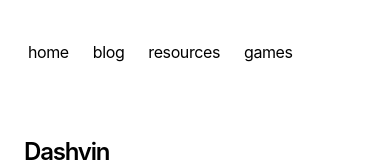
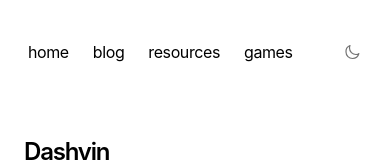
Before and after one commit to dashvinsingh/dashvinsingh.github.io, a Next.js app: page / in a window 390 px wide. Shown: the top 162 px of the page. Built offline with nearby package versions, Linux system fonts and the light colour scheme.

Commit message:
fix theme toggle

```diff
--- a/app/components/nav.tsx
+++ b/app/components/nav.tsx
@@ -1,4 +1,5 @@
 import Link from 'next/link'
+import { ThemeToggle } from './theme-toggle'
 
 const navItems = {
   '/': {
@@ -20,10 +21,10 @@ export function Navbar() {
     <aside className="-ml-[8px] mb-16 tracking-tight">
       <div className="lg:sticky lg:top-20">
         <nav
-          className="flex flex-row items-start relative px-0 pb-0 fade md:overflow-auto scroll-pr-6 md:relative"
+          className="flex flex-row items-center justify-between w-full relative px-0 pb-0 fade md:overflow-auto scroll-pr-6 md:relative"
           id="nav"
         >
-          <div className="flex flex-row space-x-0 pr-10">
+          <div className="flex flex-row space-x-0">
             {Object.entries(navItems).map(([path, { name }]) => {
               return (
                 <Link
@@ -36,6 +37,7 @@ export function Navbar() {
               )
             })}
           </div>
+          <ThemeToggle />
         </nav>
       </div>
     </aside>
--- a/app/components/posts.tsx
+++ b/app/components/posts.tsx
@@ -67,7 +67,7 @@ export function BlogPosts({ posts }: { posts: Post[] }) {
         <Link
           key={post.slug}
           href={`/blog/${post.slug}`}
-          className="group block rounded-lg border border-neutral-200 dark:border-neutral-800 px-4 py-3 hover:border-neutral-400 dark:hover:border-neutral-600 hover:bg-neutral-50 dark:hover:bg-neutral-900 transition-colors"
+          className="group block rounded-lg border border-neutral-200 dark:border-neutral-800 px-4 py-3 hover:border-neutral-400 dark:hover:border-neutral-600 hover:bg-neutral-50 dark:hover:bg-slate-800 transition-colors"
         >
           <div className="flex items-center justify-between gap-4">
             <p className="text-neutral-900 dark:text-neutral-100 tracking-tight font-medium leading-snug">
--- /dev/null
+++ b/app/components/theme-toggle.tsx
@@ -0,0 +1,33 @@
+'use client'
+
+import { useTheme } from 'next-themes'
+import { useEffect, useState } from 'react'
+
+export function ThemeToggle() {
+  const { resolvedTheme, setTheme } = useTheme()
+  const [mounted, setMounted] = useState(false)
+
+  useEffect(() => setMounted(true), [])
+
+  if (!mounted) return <div className="w-7 h-7" />
+
+  const isDark = resolvedTheme === 'dark'
+
+  return (
+    <button
+      onClick={() => setTheme(isDark ? 'light' : 'dark')}
+      aria-label="Toggle theme"
+      className="flex items-center justify-center w-7 h-7 rounded-md text-neutral-500 hover:text-neutral-800 dark:hover:text-neutral-200 transition-colors"
+    >
+      {isDark ? (
+        <svg xmlns="http://www.w3.org/2000/svg" fill="none" viewBox="0 0 24 24" strokeWidth={1.8} stroke="currentColor" className="w-4 h-4">
+          <path strokeLinecap="round" strokeLinejoin="round" d="M12 3v2.25m6.364.386-1.591 1.591M21 12h-2.25m-.386 6.364-1.591-1.591M12 18.75V21m-4.773-4.227-1.591 1.591M5.25 12H3m4.227-4.773L5.636 5.636M15.75 12a3.75 3.75 0 1 1-7.5 0 3.75 3.75 0 0 1 7.5 0Z" />
+        </svg>
+      ) : (
+        <svg xmlns="http://www.w3.org/2000/svg" fill="none" viewBox="0 0 24 24" strokeWidth={1.8} stroke="currentColor" className="w-4 h-4">
+          <path strokeLinecap="round" strokeLinejoin="round" d="M21.752 15.002A9.72 9.72 0 0 1 18 15.75 9.75 9.75 0 0 1 8.25 6c0-1.33.266-2.597.748-3.752A9.753 9.753 0 0 0 3 12c0 5.385 4.365 9.75 9.75 9.75 4.548 0 8.386-3.107 9.502-7.498Z" />
+        </svg>
+      )}
+    </button>
+  )
+}
--- a/app/global.css
+++ b/app/global.css
@@ -1,4 +1,6 @@
 @import 'tailwindcss';
+
+@custom-variant dark (&:where(.dark, .dark *));
 
 ::selection {
   background-color: #47a3f3;
@@ -17,16 +19,12 @@
   --sh-entity: #e25a1c;
 }
 
-@media (prefers-color-scheme: dark) {
-  :root {
-    --sh-class: #4c97f8;
-    --sh-identifier: white;
-    --sh-keyword: #f47067;
-    --sh-string: #0fa295;
-  }
-  html {
-    color-scheme: dark;
-  }
+.dark {
+  --sh-class: #4c97f8;
+  --sh-identifier: white;
+  --sh-keyword: #f47067;
+  --sh-string: #0fa295;
+  color-scheme: dark;
 }
 
 html {
--- a/app/layout.tsx
+++ b/app/layout.tsx
@@ -7,6 +7,7 @@ import { Analytics } from '@vercel/analytics/react'
 import { SpeedInsights } from '@vercel/speed-insights/next'
 import Footer from './components/footer'
 import { baseUrl } from './sitemap'
+import { ThemeProvider } from 'next-themes'
 
 export const metadata: Metadata = {
   metadataBase: new URL(baseUrl),
@@ -46,13 +47,14 @@ export default function RootLayout({
   return (
     <html
       lang="en"
+      suppressHydrationWarning
       className={cx(
-        'text-black bg-white dark:text-white dark:bg-black',
         GeistSans.variable,
         GeistMono.variable
       )}
     >
-      <body className="antialiased max-w-xl mx-4 mt-8 lg:mx-auto">
+      <body className="antialiased max-w-xl mx-4 mt-8 lg:mx-auto bg-white text-black dark:bg-slate-900 dark:text-white">
+        <ThemeProvider attribute="class" defaultTheme="system" enableSystem>
           <main className="flex-auto min-w-0 mt-6 flex flex-col px-2 md:px-0">
             <Navbar />
             {children}
@@ -61,6 +63,7 @@ export default function RootLayout({
             {/* <Analytics /> */}
             {/* <SpeedInsights /> */}
           </main>
+        </ThemeProvider>
       </body>
     </html>
   )
--- a/package.json
+++ b/package.json
@@ -7,7 +7,7 @@
     "new-post": "node scripts/new-post.js"
   },
   "dependencies": {
-    "@tailwindcss/postcss": "4.0.0-alpha.13",
+    "@tailwindcss/postcss": "4.2.1",
     "@types/node": "20.11.17",
     "@types/react": "18.2.55",
     "@types/react-dom": "18.2.19",
@@ -16,11 +16,12 @@
     "geist": "1.2.2",
     "next": "canary",
     "next-mdx-remote": "^4.4.1",
+    "next-themes": "^0.4.6",
     "postcss": "^8.4.35",
     "react": "18.2.0",
     "react-dom": "18.2.0",
     "sugar-high": "^0.6.0",
-    "tailwindcss": "4.0.0-alpha.13",
+    "tailwindcss": "4.2.1",
     "typescript": "5.3.3"
   }
 }
```
Also changed, not shown: 1 other file (tests, documents, lock files or other folders). Lines whose indentation alone changed are shown as unchanged.
